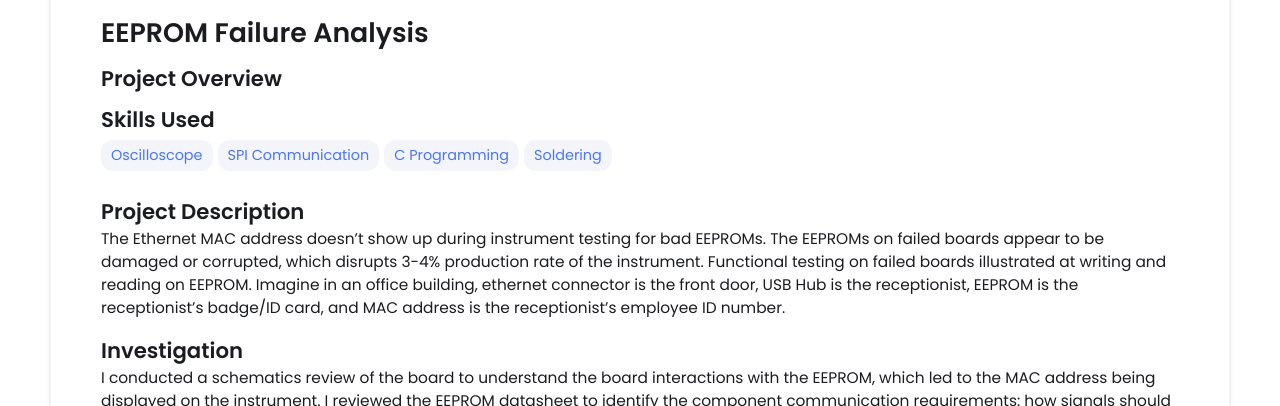
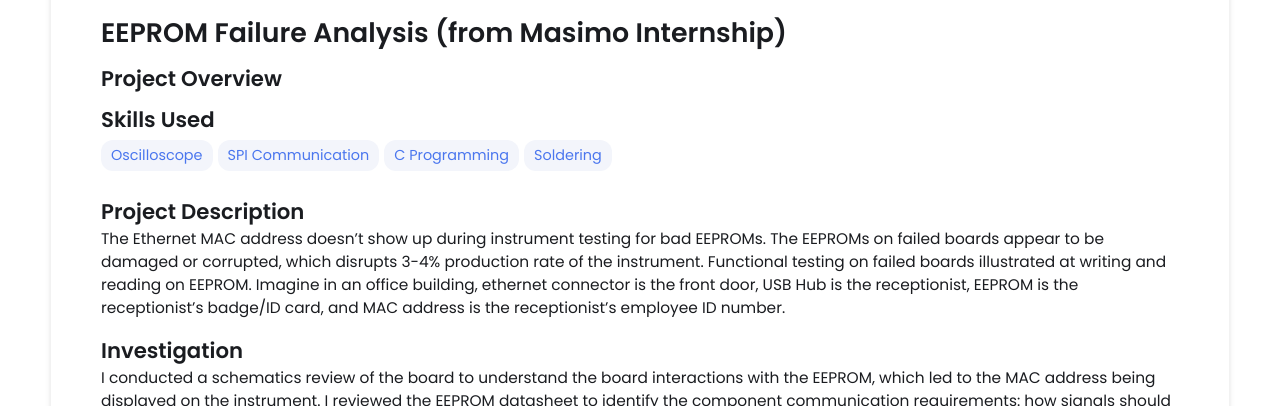
Before and after one commit to thongmn-8888/thongmn-8888.github.io, a Jekyll site: the page built from _projects/eeprom-failure/index.md, in a window 1280 px wide and 900 px high, cut to the strip 494-900 px from the top of the window. Built offline with Jekyll 4.4.1, drawn with Linux system fonts in a browser that asks for light colours.

Commit message:
Update index.md

```diff
--- a/_projects/eeprom-failure/index.md
+++ b/_projects/eeprom-failure/index.md
@@ -1,6 +1,6 @@
 ---
 layout: post
-title: EEPROM Failure Analysis
+title: EEPROM Failure Analysis (from Masimo Internship)
 skills:
 - Oscilloscope
 - SPI Communication
```
